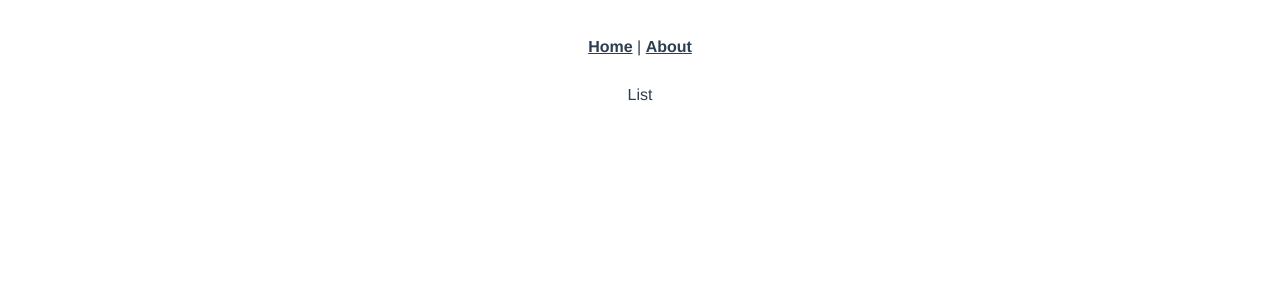
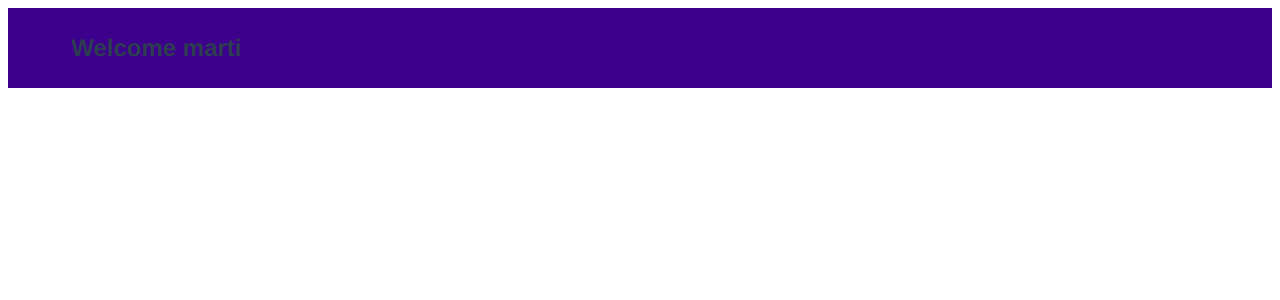
Before and after one commit to im-dalex/ProductCustomize, a Vue app: page /products in a window 1280 px wide. Shown: the top 300 px of the page. Built offline with nearby package versions, Linux system fonts and the light colour scheme.

Commit message:
create layout structure

```diff
--- a/src/App.vue
+++ b/src/App.vue
@@ -1,10 +1,16 @@
 <template>
-  <div id="nav">
-    <router-link to="/">Home</router-link> |
-    <router-link to="/about">About</router-link>
-  </div>
-  <router-view />
+  <main-wrapper />
 </template>
+
+<script lang="ts">
+import { defineComponent } from "vue";
+import MainWrapper from "@/views/Main.vue";
+
+export default defineComponent({
+  name: "App",
+  components: { MainWrapper },
+});
+</script>
 
 <style lang="scss">
 #app {
--- /dev/null
+++ b/src/components/layout/TheHeader.vue
@@ -0,0 +1,41 @@
+<template>
+  <header>
+    <nav>
+      <h1>Welcome marti</h1>
+    </nav>
+  </header>
+</template>
+
+<style scoped>
+header {
+  width: 100%;
+  height: 5rem;
+  background-color: #3d008d;
+  display: flex;
+  justify-content: center;
+  align-items: center;
+}
+
+h1 {
+  margin: 0;
+}
+
+h1 a {
+  color: white;
+  margin: 0;
+}
+
+h1 a:hover,
+h1 a:active,
+h1 a.router-link-active {
+  border-color: transparent;
+}
+
+header nav {
+  width: 90%;
+  margin: auto;
+  display: flex;
+  justify-content: space-between;
+  align-items: center;
+}
+</style>
--- /dev/null
+++ b/src/views/Main.vue
@@ -0,0 +1,20 @@
+<template>
+  <the-header />
+  <router-view v-slot="slotProps">
+    <transition name="route" mode="out-in">
+      <component :is="slotProps.component" />
+    </transition>
+  </router-view>
+</template>
+
+<script lang="ts">
+import { defineComponent } from "@vue/runtime-core";
+import TheHeader from "@/components/layout/TheHeader.vue";
+
+export default defineComponent({
+  name: "MainWrapper",
+  components: { TheHeader },
+});
+</script>
+
+<style></style>
```
